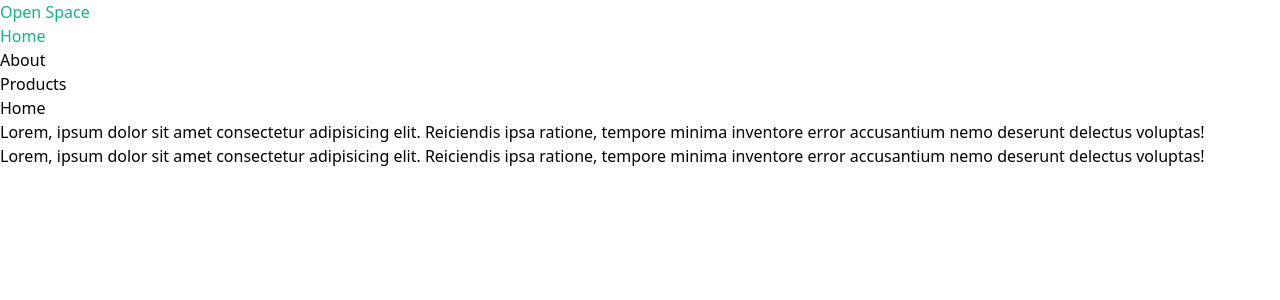
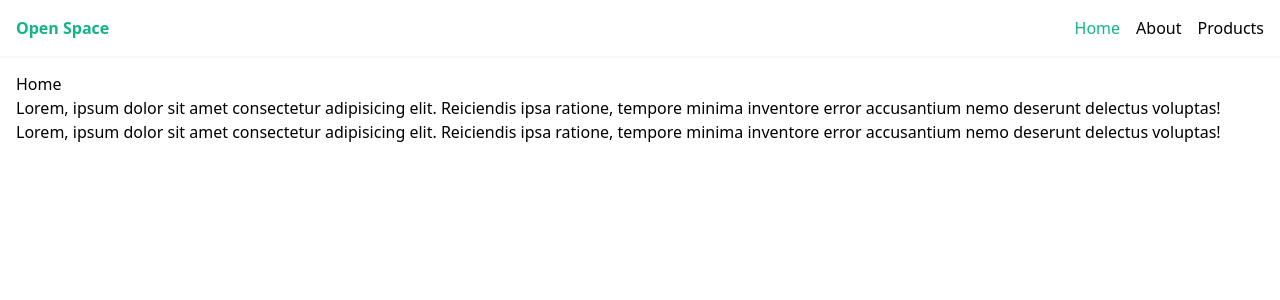
Before and after one commit to NNEUID/nuxt3-tailwind-app, a Nuxt app: page / in a window 1280 px wide. Shown: the top 300 px of the page. Built offline with nearby package versions, Linux system fonts and the light colour scheme.

Commit message:
add css classes to style navbar

```diff
--- a/layouts/default.vue
+++ b/layouts/default.vue
@@ -1,9 +1,9 @@
 <template>
   <div>
-    <header>
-      <nav>
-        <NuxtLink to="/">Open Space</NuxtLink>
-        <ul>
+    <header class="shadow-sm bg-white">
+      <nav class="container mx-auto p-4 flex justify-between">
+        <NuxtLink to="/" class="font-bold">Open Space</NuxtLink>
+        <ul class="flex gap-4">
           <li>
             <NuxtLink to="/">Home</NuxtLink>
           </li>
@@ -18,7 +18,7 @@
     </header>
 
     <!-- ouput the page content -->
-    <div>
+    <div class="container mx-auto p-4">
       <slot />
     </div>
   </div>
--- a/layouts/products.vue
+++ b/layouts/products.vue
@@ -1,6 +1,6 @@
 <template>
   <div>
-    <header>
+    <header class="shadow-sm bg-white">
       <nav>
         <NuxtLink to="/">Open Space Merch</NuxtLink>
       </nav>
```
